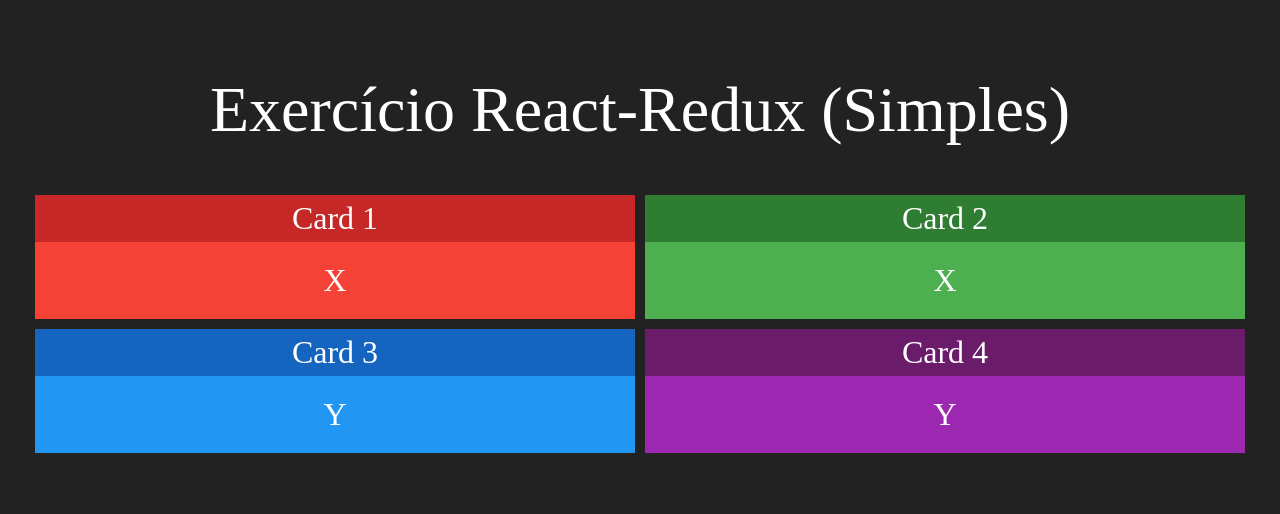
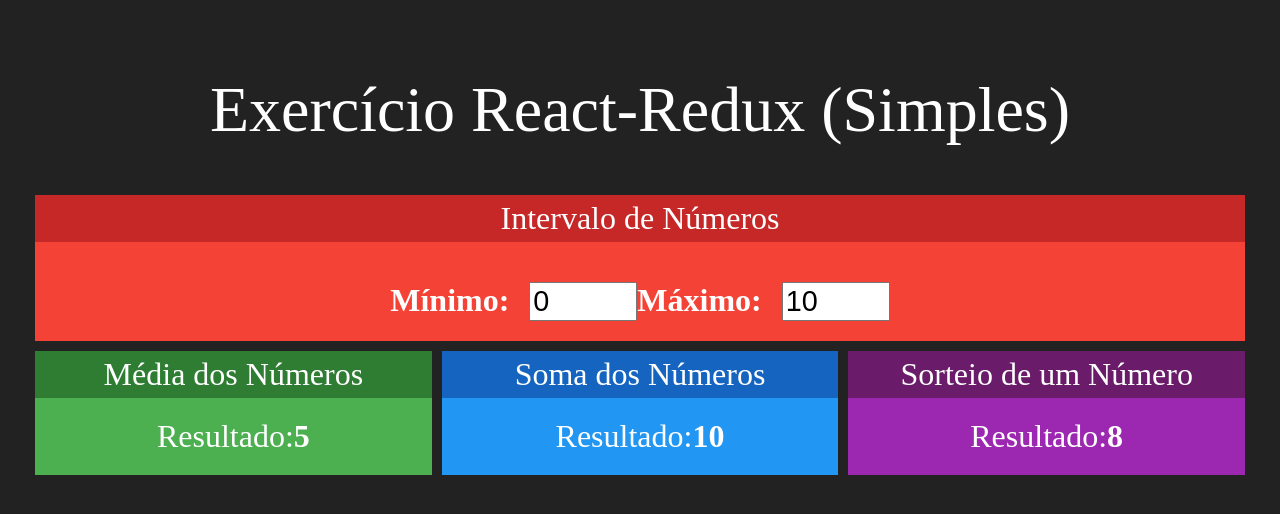
Before and after one commit to IanCaminhas/EstudoReduxReact, a React (Create React App) app: page / in a window 1280 px wide. Shown: the top 514 px of the page. Built offline with nearby package versions, Linux system fonts and the light colour scheme.

Commit message:
Outros componentes

```diff
--- a/src/App.js
+++ b/src/App.js
@@ -1,18 +1,21 @@
 import './App.css';
-import Card from './components/Card'
+import Media from './components/Media'
+import Soma from './components/Soma'
+import Sorteio from './components/Sorteio'
+import Intervalo from './components/Intervalo';
 
 function App() {
   return (
     <div className="App">
       <h1>Exercício React-Redux (Simples)</h1>
       <div className="linha">
-        <Card title="Card 1" red>X</Card>
-        <Card title="Card 2" green>X</Card>
+        <Intervalo></Intervalo>
       </div>
 
       <div className="linha">
-        <Card title="Card 3" blue>Y</Card>
-        <Card title="Card 4" purple>Y</Card>
+        <Media></Media>
+        <Soma></Soma>
+        <Sorteio></Sorteio>
       </div>
     </div>
   );
--- /dev/null
+++ b/src/components/Intervalo.css
@@ -0,0 +1,6 @@
+.Intervalo input {
+    font-size: 1.8rem;
+    margin-left: 20px;
+    margin-top: 20px;
+    width: 100px;
+}
--- /dev/null
+++ b/src/components/Intervalo.jsx
@@ -0,0 +1,22 @@
+import './Intervalo.css'
+import React from 'react'
+import Card from './Card'
+
+
+export default props =>{
+    return (
+        <Card title="Intervalo de Números" red>
+            <div className="Intervalo">
+            <span>
+                <strong>Mínimo:</strong>
+                <input type="number" value={0} readOnly />
+            </span>
+            <span>
+                <strong>Máximo:</strong>
+                <input type="number" value={10} readOnly />
+            </span>
+            </div>
+
+        </Card>
+    )
+}
--- /dev/null
+++ b/src/components/Media.jsx
@@ -0,0 +1,18 @@
+import './Intervalo.css'
+import React from 'react'
+import Card from './Card'
+
+
+export default props =>{
+    return (
+        <Card title="Média dos Números" green>
+            <div>
+             <span>
+                 <span>Resultado:</span>
+                 <strong>5</strong>
+             </span>
+            </div>
+
+        </Card>
+    )
+}
--- /dev/null
+++ b/src/components/Soma.jsx
@@ -0,0 +1,18 @@
+import './Intervalo.css'
+import React from 'react'
+import Card from './Card'
+
+
+export default props =>{
+    return (
+        <Card title="Soma dos Números" blue>
+            <div>
+             <span>
+                 <span>Resultado:</span>
+                 <strong>10</strong>
+             </span>
+            </div>
+
+        </Card>
+    )
+}
--- /dev/null
+++ b/src/components/Sorteio.jsx
@@ -0,0 +1,18 @@
+import './Intervalo.css'
+import React from 'react'
+import Card from './Card'
+
+
+export default props =>{
+    return (
+        <Card title="Sorteio de um Número" purple>
+            <div>
+             <span>
+                 <span>Resultado:</span>
+                 <strong>8</strong>
+             </span>
+            </div>
+
+        </Card>
+    )
+}
```
